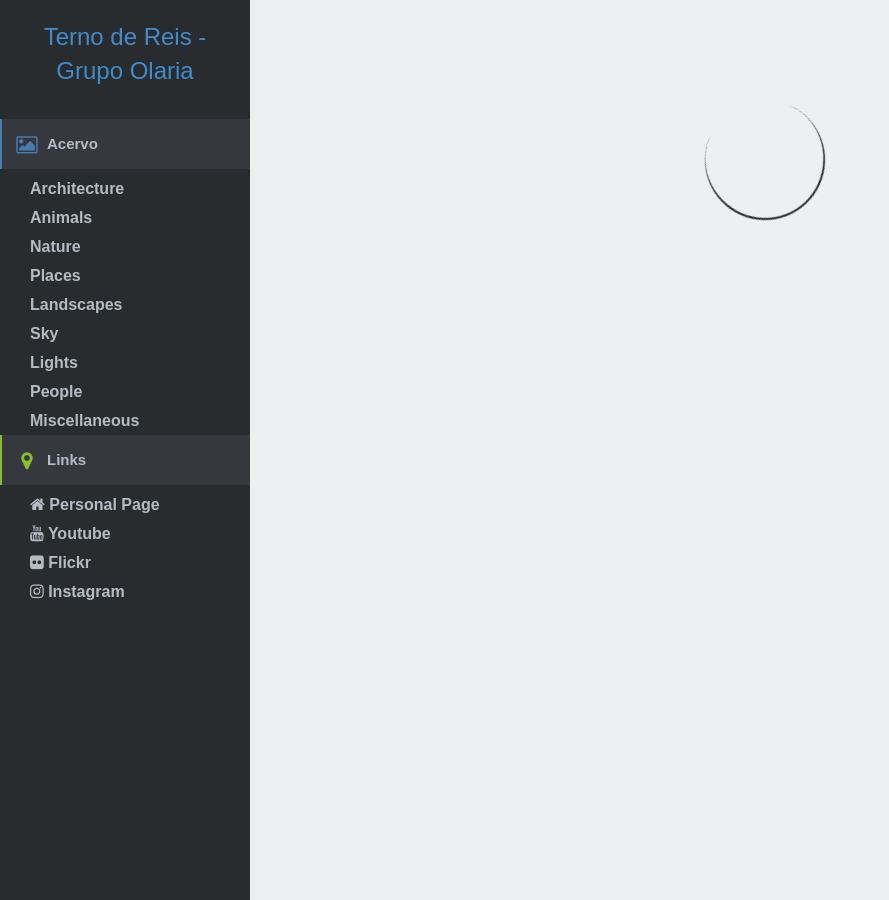
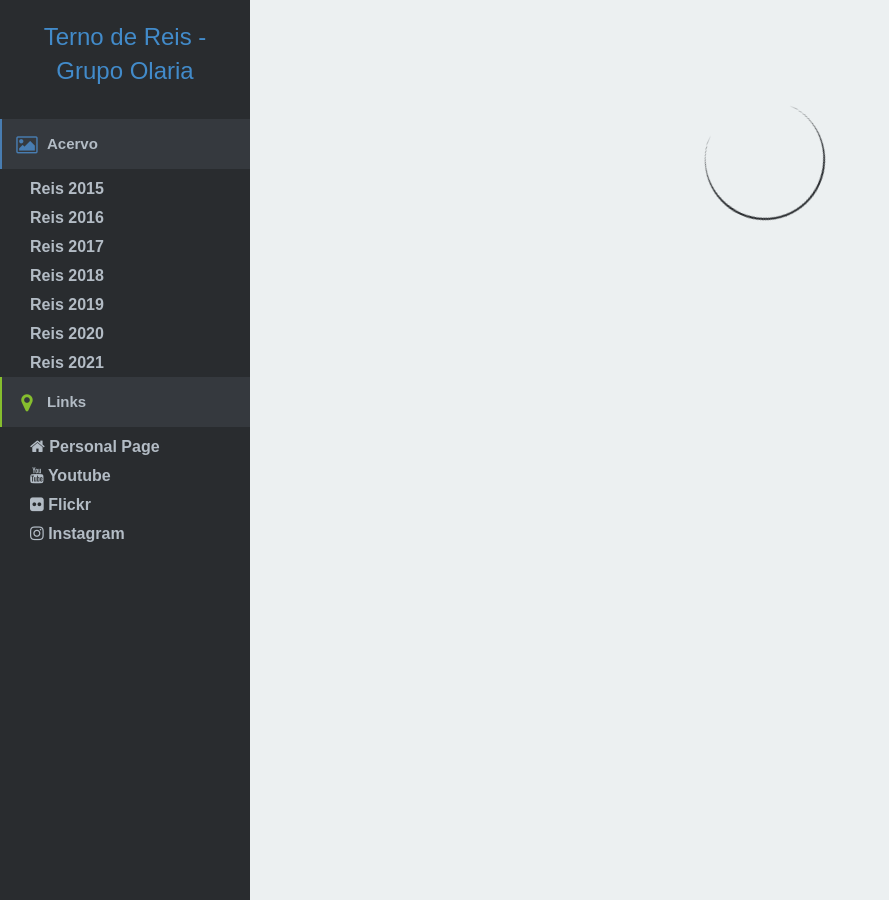
Before and after one commit to olariagrupo/olariagrupo.github.io, a Jekyll site: the page built from portfolio.html, in a window 1280 px wide. Shown: the whole page, without its empty margins (0-889 px from the left). Built offline with Jekyll 4.4.1, drawn with Linux system fonts in a browser that asks for light colours; nearby versions of some CDN libraries; comment, search, counter and statistics services are not loaded.

Commit message:
Update photography.yaml

```diff
--- a/_data/photography.yaml
+++ b/_data/photography.yaml
@@ -1,18 +1,14 @@
-- name: Architecture
+- name: Reis 2015
+  key: 72157717921125347
+- name: Reis 2016
   key: 72157633566493386
-- name: Animals
+- name: Reis 2017
+  key: 72157633532267229
+- name: Reis 2018
   key: 72157633566493386
-- name: Nature
-  key: 72157633532267229
-- name: Places
+- name: Reis 2019
   key: 72157633566493386
-- name: Landscapes
+- name: Reis 2020
   key: 72157633566493386
-- name: Sky
-  key: 72157633566493386
-- name: Lights
-  key: 72157639277651254
-- name: People
+- name: Reis 2021
   key: 72157635243918659
-- name: Miscellaneous
-  key: 72157633566493386
```
